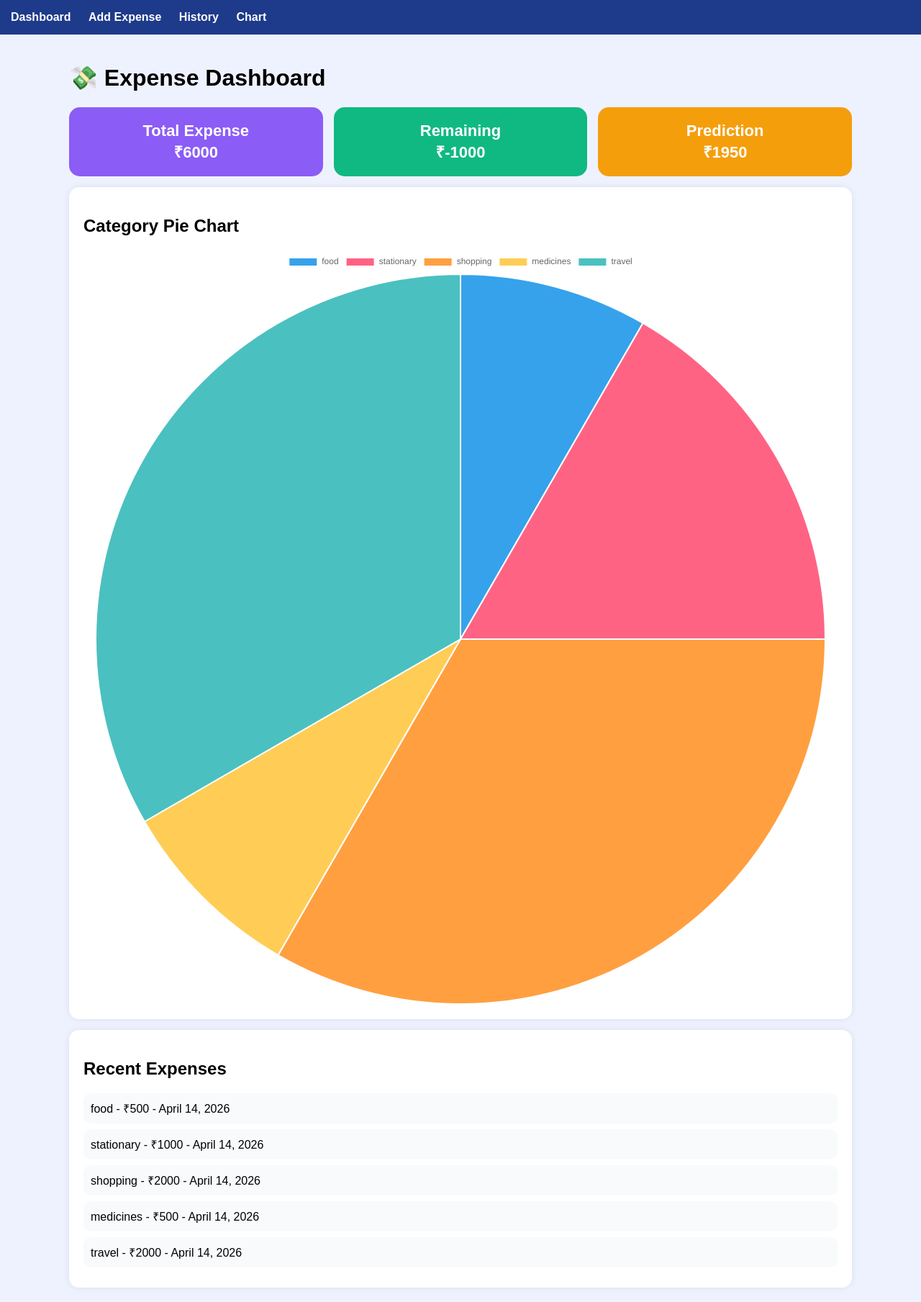
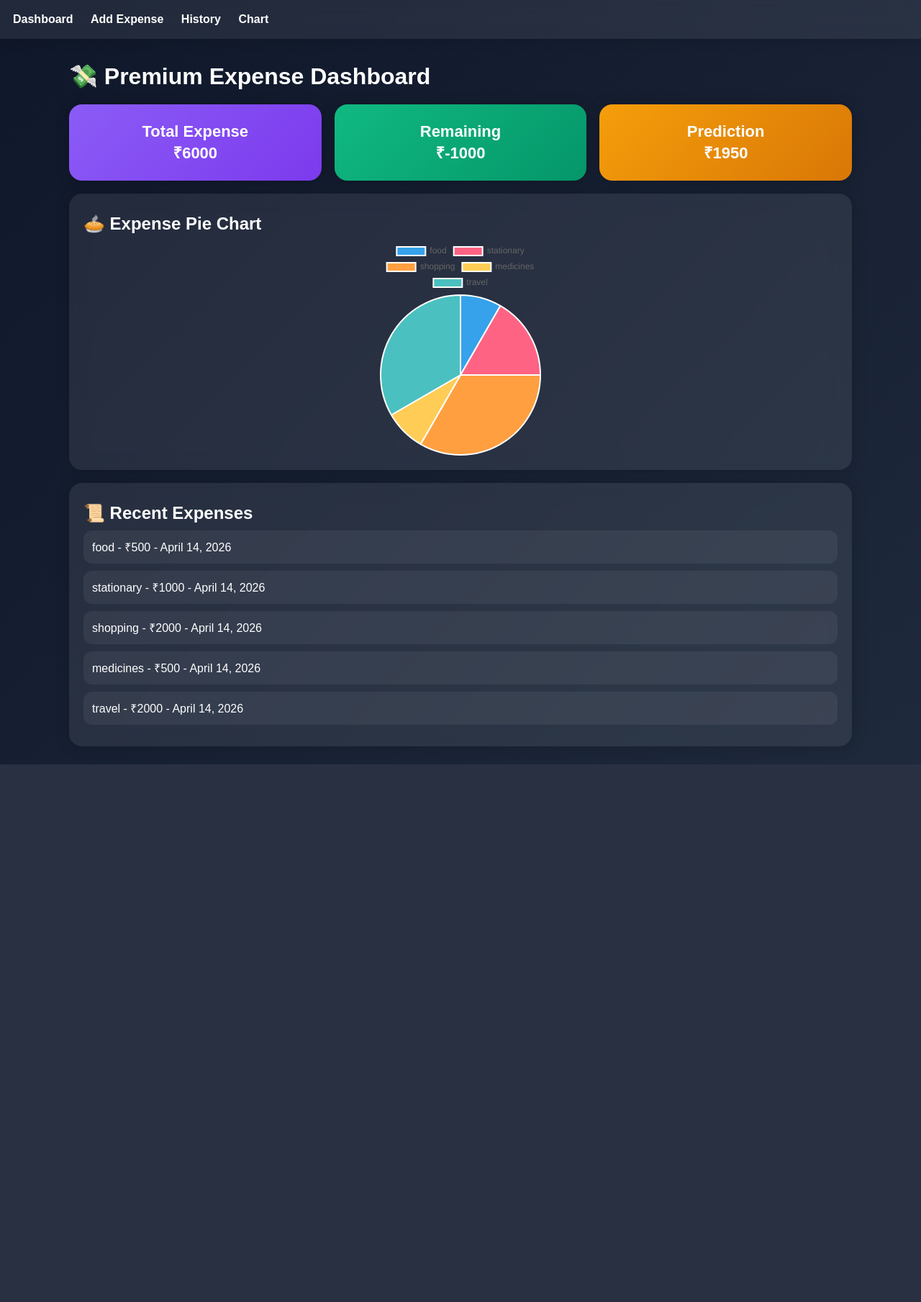
Before and after one commit to PixelPudding06/expense-prediction-project, a Django app: page / in a window 1280 px wide. Shown: the whole page at 72% size. After the commit the page ends 1062 px from the top, so only its background shows below. Run offline with Django 5.2, Linux system fonts and the light colour scheme; data comes from the database, SQL or seed files in the repository.

Commit message:
Added dark premium animated dashboard

```diff
--- a/templates/base.html
+++ b/templates/base.html
@@ -4,16 +4,20 @@
 <title>Expense Dashboard</title>
 
 <style>
+
 body{
-font-family:Arial;
 margin:0;
 padding:0;
-background:#eef2ff;
+font-family:Arial;
+background:linear-gradient(135deg,#0f172a,#1e293b);
+color:white;
 }
 
 nav{
-background:#1e3a8a;
-padding:15px;
+background:rgba(255,255,255,0.08);
+padding:18px;
+backdrop-filter:blur(10px);
+box-shadow:0 0 15px rgba(0,0,0,0.2);
 }
 
 nav a{
@@ -21,39 +25,55 @@ color:white;
 text-decoration:none;
 margin-right:20px;
 font-weight:bold;
+transition:0.3s;
+}
+
+nav a:hover{
+color:#38bdf8;
 }
 
 .container{
 width:85%;
 margin:auto;
-padding:20px;
+padding:25px;
 }
 
 .card{
-background:white;
+background:rgba(255,255,255,0.08);
 padding:20px;
-margin-top:15px;
-border-radius:14px;
-box-shadow:0 0 10px rgba(0,0,0,0.08);
+margin-top:18px;
+border-radius:18px;
+backdrop-filter:blur(14px);
+box-shadow:0 0 20px rgba(0,0,0,0.2);
+transition:0.3s;
+}
+
+.card:hover{
+transform:translateY(-5px);
 }
 
 .btn{
-background:#2563eb;
+background:#38bdf8;
 color:white;
-padding:8px 12px;
+padding:10px 14px;
 border:none;
-border-radius:8px;
+border-radius:10px;
 text-decoration:none;
 cursor:pointer;
 }
 
 input{
 width:100%;
-padding:10px;
+padding:12px;
 margin-top:10px;
-border:1px solid #ccc;
-border-radius:8px;
+border:none;
+border-radius:10px;
 }
+
+h1,h2{
+margin:8px 0;
+}
+
 </style>
 
 </head>
--- a/templates/dashboard.html
+++ b/templates/dashboard.html
@@ -3,34 +3,57 @@
 {% block content %}
 
 <style>
+
 .grid{
 display:grid;
 grid-template-columns:repeat(3,1fr);
-gap:15px;
+gap:18px;
+margin-top:20px;
 }
 
 .stat{
-color:white;
-padding:20px;
-border-radius:15px;
+padding:25px;
+border-radius:18px;
+text-align:center;
 font-size:22px;
 font-weight:bold;
-text-align:center;
+color:white;
+transition:0.3s;
+box-shadow:0 0 18px rgba(0,0,0,0.25);
 }
 
-.one{background:#8b5cf6;}
-.two{background:#10b981;}
-.three{background:#f59e0b;}
+.stat:hover{
+transform:scale(1.05);
+}
+
+.one{
+background:linear-gradient(135deg,#8b5cf6,#7c3aed);
+}
+
+.two{
+background:linear-gradient(135deg,#10b981,#059669);
+}
+
+.three{
+background:linear-gradient(135deg,#f59e0b,#d97706);
+}
 
 .list p{
-padding:10px;
-background:#f8fafc;
-border-radius:10px;
-margin:8px 0;
+padding:12px;
+border-radius:12px;
+background:rgba(255,255,255,0.06);
+margin:10px 0;
 }
+
+canvas{
+max-width:420px;
+margin:auto;
+display:block;
+}
+
 </style>
 
-<h1>💸 Expense Dashboard</h1>
+<h1>💸 Premium Expense Dashboard</h1>
 
 <div class="grid">
 
@@ -49,13 +72,12 @@ Prediction <br> ₹{{ prediction }}
 </div>
 
 <div class="card">
-<h2>Category Pie Chart</h2>
-
+<h2>🥧 Expense Pie Chart</h2>
 <canvas id="pieChart"></canvas>
 </div>
 
 <div class="card list">
-<h2>Recent Expenses</h2>
+<h2>📜 Recent Expenses</h2>
 
 {% for x in data %}
 <p>{{ x.category }} - ₹{{ x.amount }} - {{ x.date }}</p>
```
